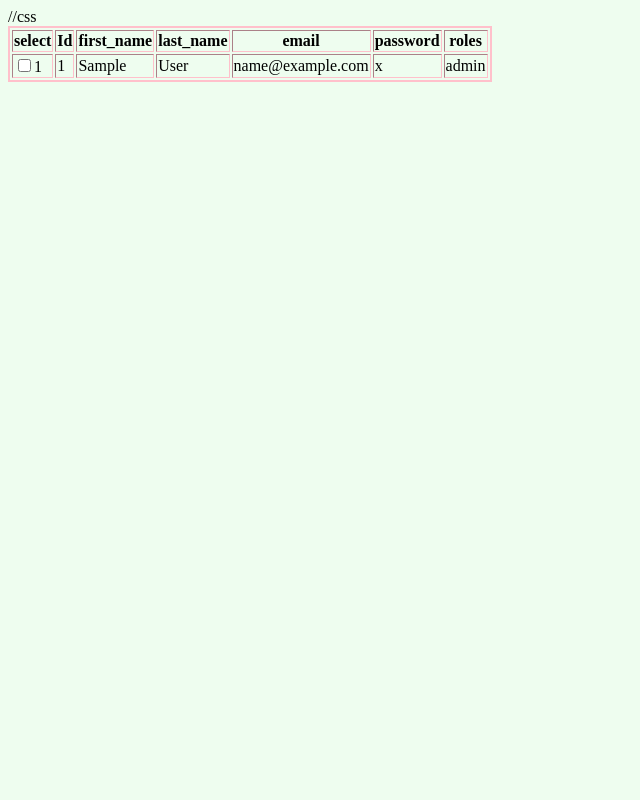
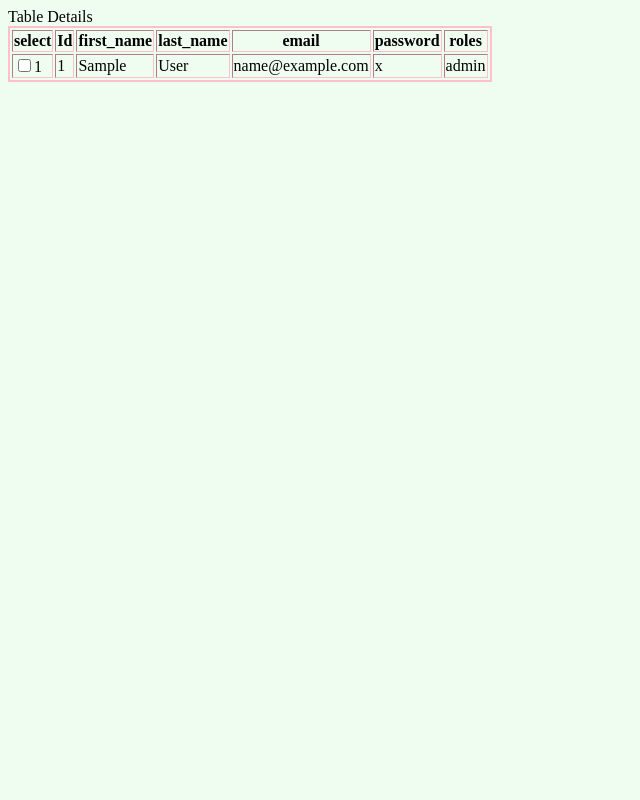
Before and after one commit to SANDY1203/AdminLTE-2.3.6, a PHP site: page /pages/examples/disp.php in a window 1280 px wide. Shown: the whole page, without its empty margins (0-640 px from the left). Run offline with PHP 8.4, Linux system fonts and the light colour scheme; tables that the repository leaves empty or names only in its code hold one stand-in row (values such as "Sample post").

Commit message:
table details

```diff
--- a/pages/examples/disp.php
+++ b/pages/examples/disp.php
@@ -1,6 +1,6 @@
 <html>
 <head>
-//css
+Table Details
 <style>
 table
 {
```
